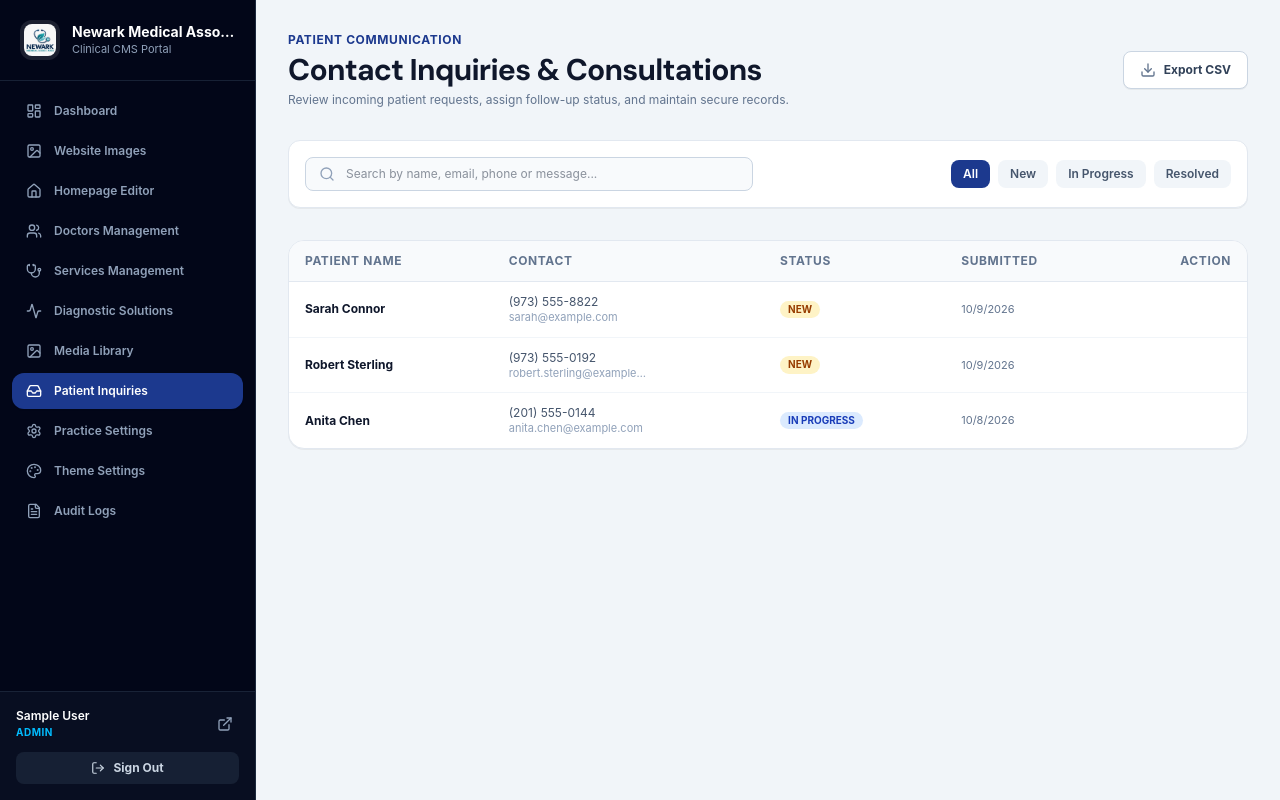
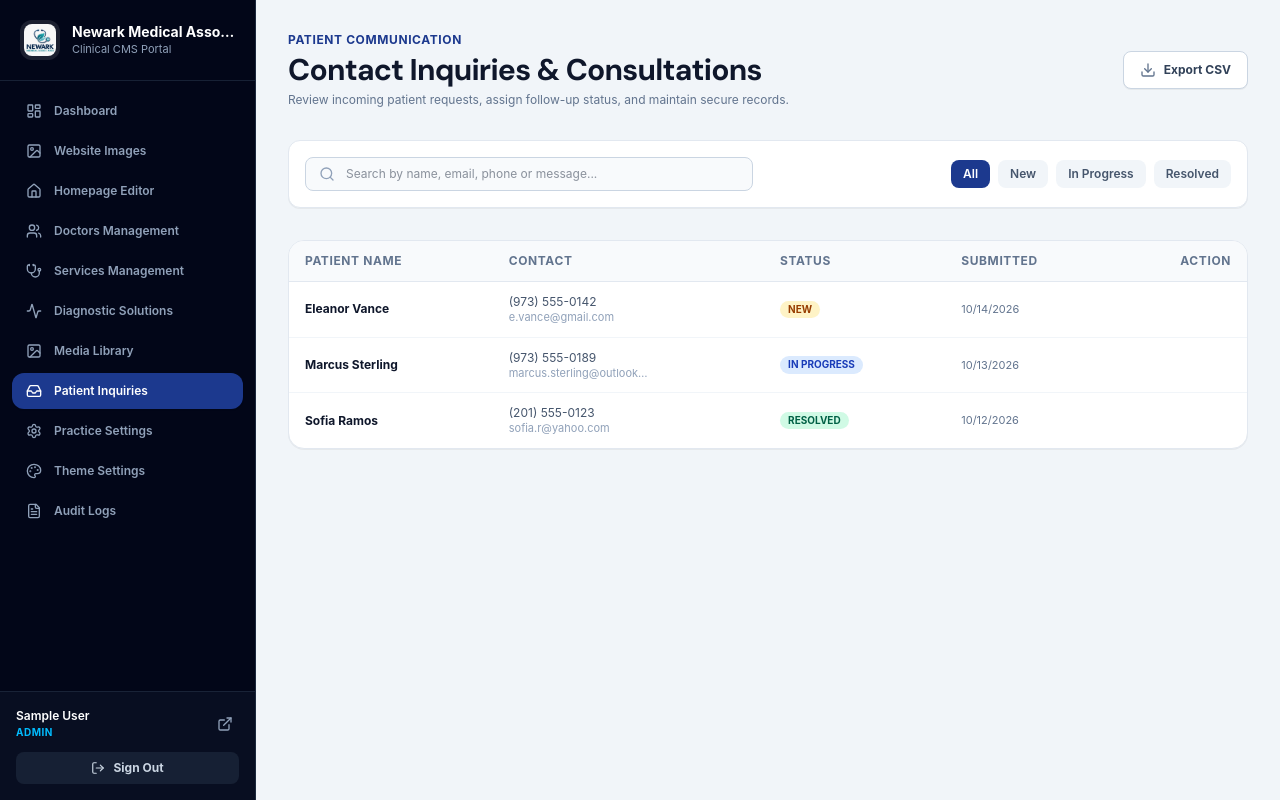
Before and after one commit to devalgadhviqwe/Deval-Gadhvi-, a React (Vite) app: page /admin/inquiries in a window 1280 px wide. Built offline with nearby package versions, Linux system fonts and the light colour scheme; no server answers; sample sign-in values are in the browser's storage.

Commit message:
feat(admin): fix useAuth import, add seed inquiries, and connect dashboard activity widgets

```diff
--- a/data/clinic_data.json
+++ b/data/clinic_data.json
@@ -849,6 +849,47 @@
       "updatedAt": "2026-10-15T03:03:53.089Z"
     }
   ],
+  "contactSubmissions": [
+    {
+      "id": "inq-1",
+      "fullName": "Eleanor Vance",
+      "email": "e.vance@gmail.com",
+      "phone": "(973) 555-0142",
+      "preferredService": "Primary Care & Annual Physicals",
+      "preferredDoctor": "Dr. Prahlad Gadhavi",
+      "preferredDate": "2026-10-20",
+      "message": "Requesting a routine annual physical checkup and comprehensive metabolic bloodwork review.",
+      "status": "new",
+      "submittedAt": "2026-10-14T09:30:00.000Z",
+      "adminNotes": "Followed up via SMS confirming 10:30 AM arrival."
+    },
+    {
+      "id": "inq-2",
+      "fullName": "Marcus Sterling",
+      "email": "marcus.sterling@outlook.com",
+      "phone": "(973) 555-0189",
+      "preferredService": "Cardiology & Heart Health",
+      "preferredDoctor": "Dr. Deval Gadhvi",
+      "preferredDate": "2026-10-18",
+      "message": "Need follow-up consultation regarding recent echocardiogram results and blood pressure regulation.",
+      "status": "in_progress",
+      "submittedAt": "2026-10-13T14:15:00.000Z",
+      "adminNotes": "Dr. Deval Gadhvi reviewed test charts; scheduling in-office consultation."
+    },
+    {
+      "id": "inq-3",
+      "fullName": "Sofia Ramos",
+      "email": "sofia.r@yahoo.com",
+      "phone": "(201) 555-0123",
+      "preferredService": "Physical Therapy & Rehabilitation",
+      "preferredDoctor": "Dr. Sankalp Pathak",
+      "preferredDate": "2026-10-16",
+      "message": "Post-knee rehabilitation evaluation request following orthopedic surgery last month.",
+      "status": "resolved",
+      "submittedAt": "2026-10-12T11:00:00.000Z",
+      "adminNotes": "Initial physical therapy session completed. Home exercise regimen provided."
+    }
+  ],
   "auditLogs": [
     {
       "id": "log-1792036084499-9i50",
--- a/src/pages/admin/AdminDashboard.tsx
+++ b/src/pages/admin/AdminDashboard.tsx
@@ -14,6 +14,7 @@ import {
   ShieldAlert
 } from 'lucide-react';
 import { useClinic } from '../../context/ClinicContext';
+import { useAuth } from '../../context/AuthContext';
 import defaultClinicData from '../../../data/clinic_data.json';
 
 interface StatsData {
@@ -56,7 +57,7 @@ export const AdminDashboard: React.FC = () => {
       totalServices: srvs.length,
       activeServices: srvs.filter((s) => s.active).length,
       totalDiagnostics: diags.length,
-      totalMedia: 14,
+      totalMedia: 24,
       totalInquiries: savedInquiries.length,
       unreadInquiries: savedInquiries.filter((i) => i.status === 'new').length,
       recentInquiries: savedInquiries.slice(0, 5),
@@ -80,7 +81,12 @@ export const AdminDashboard: React.FC = () => {
         const contentType = res.headers.get('content-type');
         if (contentType && contentType.includes('application/json')) {
           const data = await res.json();
-          setStats(data);
+          setStats((prev) => ({
+            ...prev,
+            ...data,
+            recentInquiries: data.recentInquiries?.length ? data.recentInquiries : prev.recentInquiries,
+            recentAudits: data.recentAudits?.length ? data.recentAudits : prev.recentAudits
+          }));
           return;
         }
       }
```
